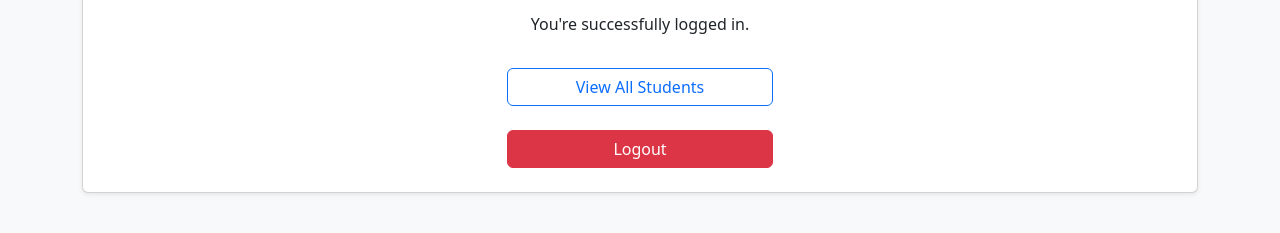
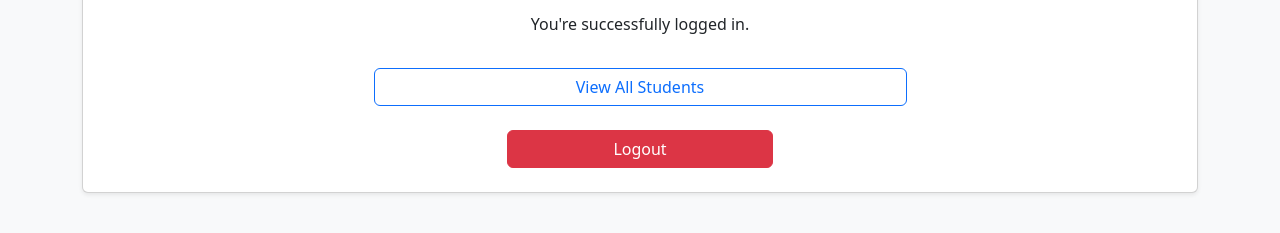
Before and after one commit to Niroshkumar10/admin-portal, a website: page public/index.html in a window 1280 px wide. Shown: the part 115-348 px from the top of the page. Drawn offline with nearby package versions, Linux system fonts and the light colour scheme.

Commit message:
increase  with in view list

```diff
--- a/public/index.html
+++ b/public/index.html
@@ -12,7 +12,7 @@
     <h2 class="mb-3 text-primary">🎓 Welcome, Student!</h2>
     <p>You're successfully logged in.</p>
     <div class="div">
- <a href="students.html" class="btn btn-outline-primary mt-3 w-25">View All Students</a>
+ <a href="students.html" class="btn btn-outline-primary mt-3 w-50">View All Students</a>
     <br /><br />
     <a href="login.html" class="btn btn-danger w-25">Logout</a>
     </div>
```
